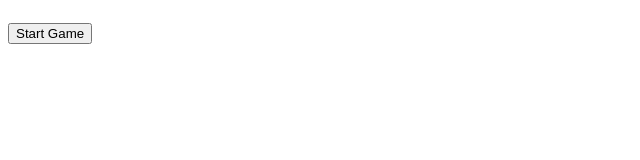
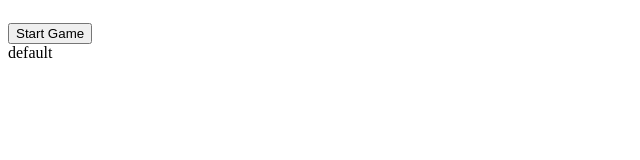
Before and after one commit to KerronKing/Battleship-JS, a plain HTML site: page index.html in a window 1280 px wide. Shown: the full height of the page, 0-640 px from the left. Drawn offline with Linux system fonts and the light colour scheme.

```diff
--- a/index.html
+++ b/index.html
@@ -20,7 +20,7 @@
     </form>
   </div>
 
-  <div id="status"></div>
+  <div id="status">default</div>
 
   <div id="player-area" class="container"></div><br><br><br>
   <div id="computer-area" class="container"></div>
```
